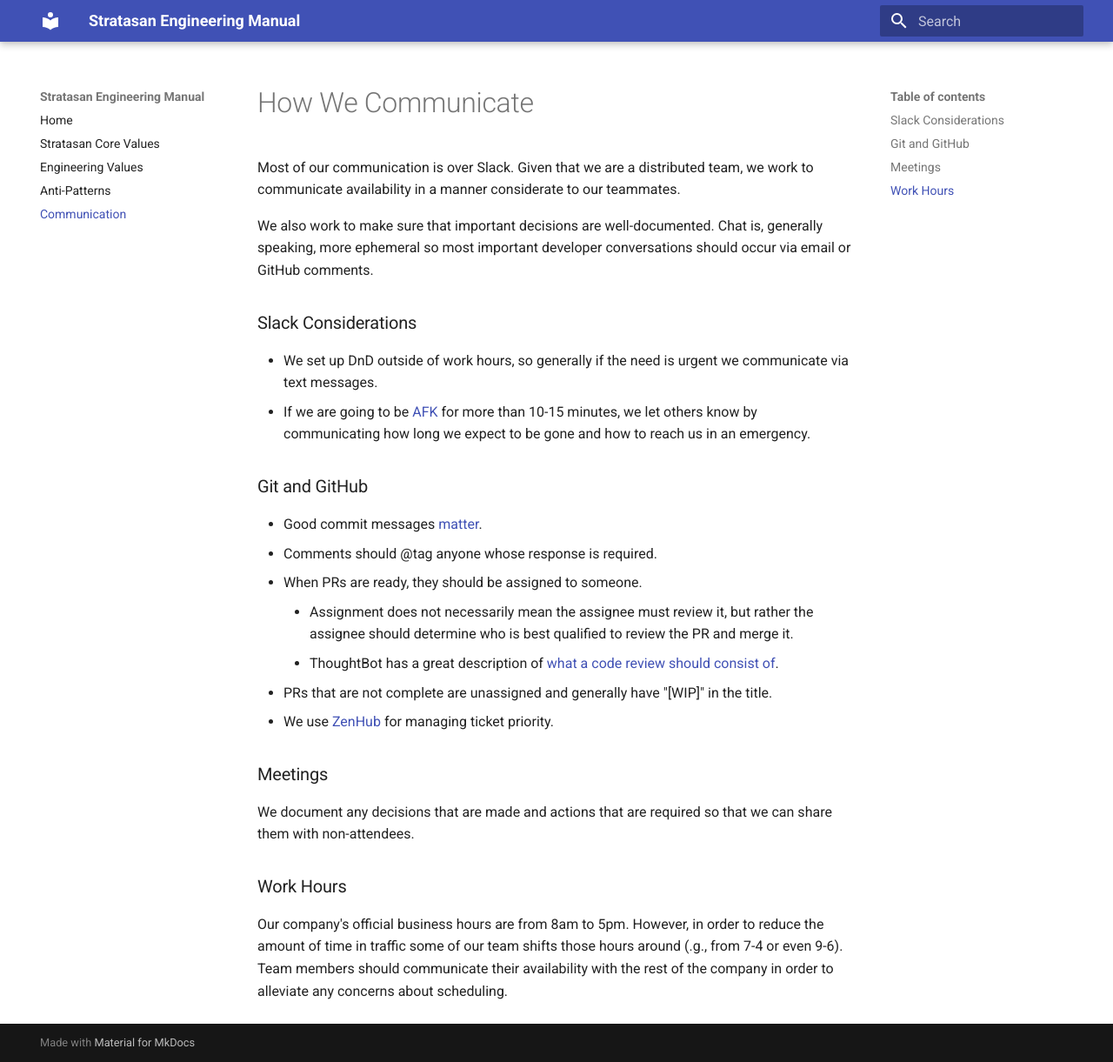
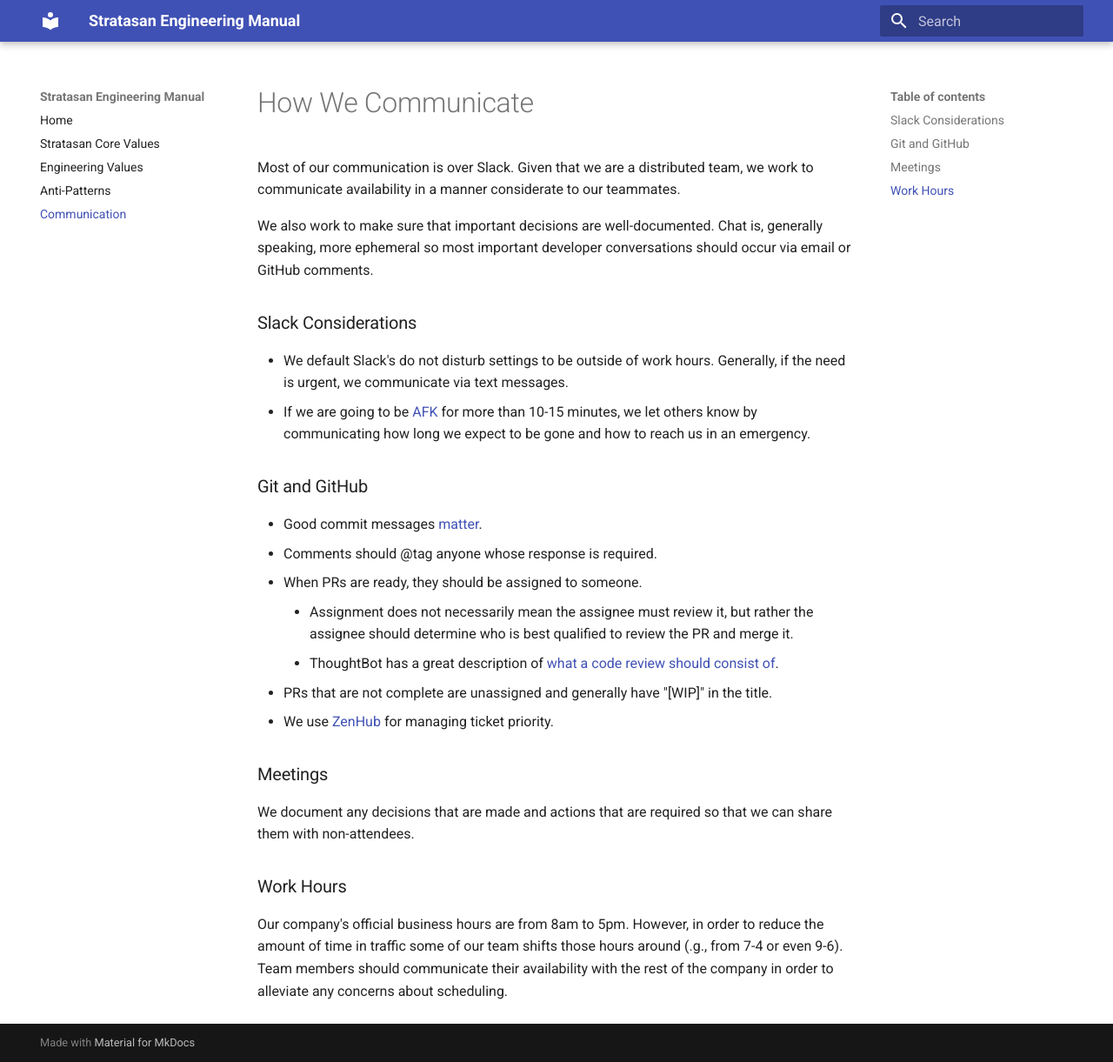
Before and after one commit to stratasan/engineering, an MkDocs documentation site: the page built from docs/how_we_communicate.md, in a window 1280 px wide and 1221 px high. Shown: the whole window at 87% size. Built offline with MkDocs 1.6.1 and Material for MkDocs 9.7.7, drawn with Linux system fonts in a browser that asks for light colours; old or Windows-style settings are respelled for this version of MkDocs.

Commit message:
Write out acronym for clarity; add Slack settings context; restructure sentence

```diff
--- a/docs/how_we_communicate.md
+++ b/docs/how_we_communicate.md
@@ -9,7 +9,7 @@ should occur via email or GitHub comments.
 
 ### Slack Considerations
 
-- We set up DnD outside of work hours, so generally if the need is urgent we
+- We default Slack's do not disturb settings to be outside of work hours. Generally, if the need is urgent, we
   communicate via text messages.
 - If we are going to be
   [AFK](http://www.internetslang.com/AFK-meaning-definition.asp) for more than
```
